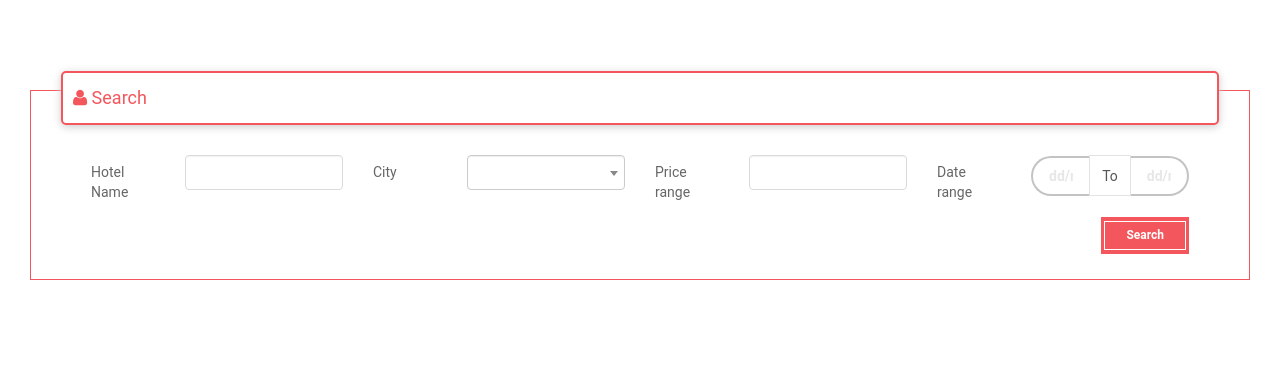
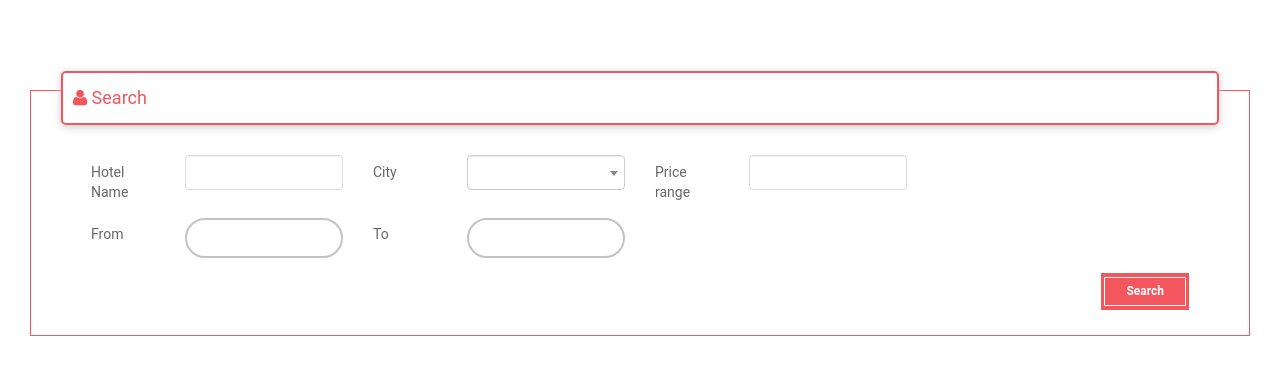
Before and after one commit to raghdaashraf/task, a CodeIgniter app: page /database/ in a window 1280 px wide. Shown: the part 54-429 px from the top of the page. Run offline with CodeIgniter, Linux system fonts and the light colour scheme; some libraries are stand-ins or nearby versions.

Commit message:
Update search.php

```diff
--- a/application/views/search.php
+++ b/application/views/search.php
@@ -1,6 +1,6 @@
 
 <link href="https://cdn.datatables.net/1.10.15/css/jquery.dataTables.min.css" rel="stylesheet">
-<link href="<?php echo base_url('includes/css/fresh-bootstrap-table.css');?>" rel="stylesheet" />
+<link href="<?php echo base_url('includes/css/fresh-bootstrap-table.css'); ?>" rel="stylesheet" />
 
 <style>
     h4 {font-size:18px}
@@ -22,8 +22,10 @@ h4 {font-size:18px}
 
                 <div class="container-fluid">
 
-     <?php    echo form_open('welcome/index',array('class'=>'form-horizontal'));?>
+                    <?php echo form_open('welcome/index', array('class' => 'form-horizontal')); ?>
                     <div class="col-md-12">
+
+
 
                         <div class="form-group">
                             <label class="col-md-1 control-label">Hotel Name</label>
@@ -50,19 +52,20 @@ h4 {font-size:18px}
                                 <input type="text" name="price" class="form-control search_input">
                             </div>
 
-                <label class="col-md-1 control-label">Date range</label>
+
+                        </div>
+                        <div class="form-group">
+                            <label class="col-md-1 control-label">From</label>
                             <div class="col-md-2">
-											<div class="input-group input-ssmall date-picker input-daterange" data-date="10/11/2012" data-date-format="mm/dd/yyyy">
-												<input type="text" class="datepicker form-control" name="dateFrom" id="from" placeholder="dd/mm/yy">
-												<span class="input-group-addon">
-													To
-												</span>
-												<input type="text" class="datepicker form-control" name="dateTo" id="to" placeholder="dd/mm/yy">
+                                <input type="text" name="dateFrom" class=" datepicker form-control">
+                            </div>
+
+
+                            <label class="col-md-1 control-label">To</label>
+                            <div class="col-md-2">
+                                <input type="text" name="dateTo" class="datepicker form-control">
                             </div>
                         </div>
-
-             </div>
-
 
 
                         <div class="form-group" >
@@ -72,9 +75,10 @@ h4 {font-size:18px}
                         </div>
 
                     </div>
-           <?php echo form_close();?>
+                    <?php echo form_close(); ?>
                 </div>
-              <?php if($result){?>
+                <?php if ($result) {
+                    ?>
                     <div class="fresh-table" style="margin-top:50px !important">
 
                         <table id="fresh-table" class="table">
@@ -86,14 +90,23 @@ h4 {font-size:18px}
                             <th data-field="branch" data-sortable="true">Branch</th>
                             </thead>
                             <tbody>
+                                <?php
+                                $count = 1;
+                                foreach ($result as $key => $value) {
+                                    ?>
                                     <tr>
-                            	<td>1</td>
-                            	<td>Ahmed Mohamed</td>
-                            	<td>Ahmed</td>
-                            	<td>ahmed@click-group.com</td>
-                            	<td>Cairo</td>
+                                        <td><?php echo $count; ?></td>
+                                        <td><?php echo $value['name']; ?></td>
+                                        <td><?php echo $value['city']; ?></td>
+                                        <td><?php echo $value['price']; ?></td>
+                                        <td><?php
+                                            foreach ($value['availability'] as $key2 => $value2) {
+                                                echo $value2['from'] . "=>" . $value2['from'] . "<br/>";
+                                            }
+                                            ?></td>
                                     </tr>
-
+                                    <?php $count++;
+                                } ?>
 
                             </tbody>
                         </table>
@@ -112,25 +125,25 @@ h4 {font-size:18px}
 
 <!-- DataTable Scripts-->
 <script src="https://cdn.datatables.net/1.10.15/js/jquery.dataTables.min.js"></script>
-<script type="text/javascript" src="<?php echo base_url('includes/js/bootstrap-table.js');?>"></script>
+<script type="text/javascript" src="<?php echo base_url('includes/js/bootstrap-table.js'); ?>"></script>
 
 <script type="text/javascript">
     var $table = $('#fresh-table'),
             full_screen = false;
 
-        $().ready(function(){
+    $().ready(function () {
         $table.bootstrapTable({
             search: true,
             showColumns: true,
             pagination: true,
             striped: true,
             pageSize: 5,
-                pageList: [5,10,25,50,100],
+            pageList: [5, 10, 25, 50, 100],
 
-                formatShowingRows: function(pageFrom, pageTo, totalRows){
+            formatShowingRows: function (pageFrom, pageTo, totalRows) {
                 //do nothing here, we don't want to show the text "showing x of y from..."
             },
-                formatRecordsPerPage: function(pageNumber){
+            formatRecordsPerPage: function (pageNumber) {
                 return pageNumber + " rows visible";
             },
             icons: {
@@ -170,20 +183,19 @@ h4 {font-size:18px}
 </script>
 
 <script>
-	 $(document).ready(function() {
+    $(document).ready(function () {
         var table = $('#fresh-table').DataTable();
 
-    $('#fresh-table tbody').on( 'click', 'tr', function () {
-        if ( $(this).hasClass('selected') ) {
+        $('#fresh-table tbody').on('click', 'tr', function () {
+            if ($(this).hasClass('selected')) {
                 $(this).removeClass('selected');
-        }
-        else {
+            } else {
                 table.$('tr.selected').removeClass('selected');
                 $(this).addClass('selected');
             }
-    } );
+        });
 
 
-} );
+    });
 </script>
 <!-- End DataTable Scripts-->
```
Lines whose indentation alone changed are shown as unchanged.
